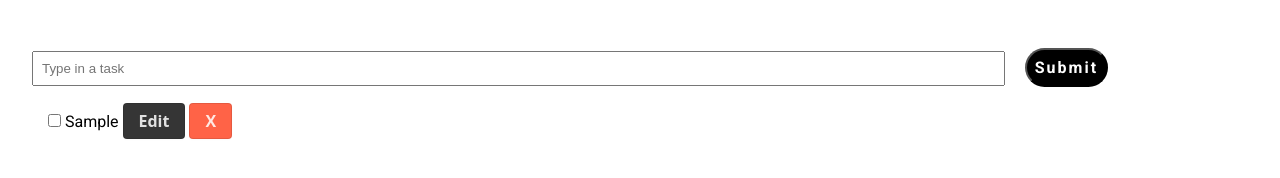
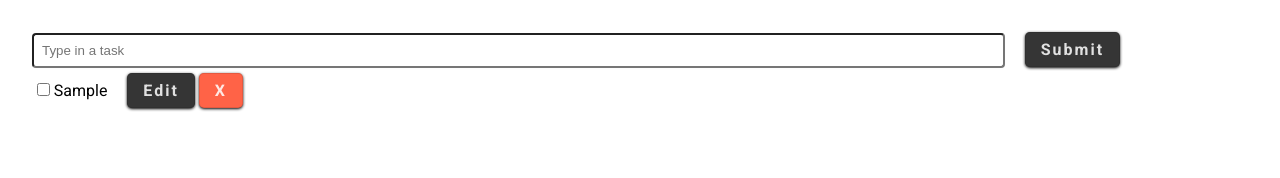
Before and after one commit to kvlasic/to-do-list, a plain HTML site: page index.html in a window 1280 px wide. Both pictures are taken after typing "Sample" into the empty fields and a click on the input "Submit". Drawn offline with Linux system fonts and the light colour scheme.

Commit message:
changed style on all the buttons and input

```diff
--- a/styles.css
+++ b/styles.css
@@ -7,6 +7,7 @@
 
 body {
     font-family: 'Roboto', sans-serif;
+    font-size: 16px;
     padding: 2rem;
 }
 
@@ -18,73 +19,38 @@ li {
     padding-left: 1rem;
 }
 
-.task-input {
+.task-input,
+#newText {
     padding: 0.5rem;
 }
 
-.submit {
-    background-color: black;
-    border-radius: 2rem;
-    color: white;
+.submit,
+.delete-button,
+.edit-button,
+.save-button {
+    background-color: rgb(53, 53, 53);
+    border: 1px solid rgba(0, 0, 0, 0.1);
+    border-radius: 0.3rem;
+    box-shadow: rgba(0, 0, 0, 1) 0 1px 3px 0;
+    color: rgba(255, 255, 255, 0.85);
+    font-size: 16px;
     font-family: 'Roboto', sans-serif;
     font-size: 1rem;
     font-weight: bold;
-    margin: 1rem;
-    padding: 0.5rem;
+    padding: calc(.5rem - 1px) calc(1rem - 1px);
     letter-spacing: 2px;
+    cursor: pointer;
+    width: auto;
+}
+
+.submit,
+.save-button,
+.edit-button {
+    margin-left: 1rem;
 }
 
 .delete-button {
     background-color: rgba(255, 99, 71, 1);
-}
-
-.edit-button {
-    background-color: rgb(53, 53, 53);
-}
-
-.delete-button,
-.edit-button {
-    align-items: center;
-    border: 1px solid rgba(0, 0, 0, 0.1);
-    border-radius: .25rem;
-    box-shadow: rgba(0, 0, 0, 0.02) 0 1px 3px 0;
-    box-sizing: border-box;
-    color: rgba(255, 255, 255, 0.85);
-    cursor: pointer;
-    display: inline-flex;
-    font-family: system-ui, -apple-system, system-ui, "Helvetica Neue", Helvetica, Arial, sans-serif;
-    font-size: 16px;
-    font-weight: 600;
-    justify-content: center;
-    line-height: 1.25;
-    padding: calc(.5rem - 1px) calc(1rem - 1px);
-    position: relative;
-    text-decoration: none;
-    transition: all 250ms;
-    user-select: none;
-    -webkit-user-select: none;
-    touch-action: manipulation;
-    vertical-align: baseline;
-    width: auto;
-}
-
-.delete-button:hover,
-.delete-button:focus {
-    border-color: rgba(0, 0, 0, 0.15);
-    box-shadow: rgba(0, 0, 0, 0.1) 0 4px 12px;
-    color: rgba(0, 0, 0, 0.65);
-}
-
-.delete-button:hover {
-    transform: translateY(-1px);
-}
-
-.delete-button:active {
-    background-color: #ff0000;
-    border-color: rgba(0, 0, 0, 0.15);
-    box-shadow: rgba(0, 0, 0, 0.06) 0 2px 4px;
-    color: rgba(0, 0, 0, 0.65);
-    transform: translateY(0);
 }
 
 #taskInput {
@@ -98,3 +64,13 @@ li {
     opacity: 0.3;
     text-decoration: line-through;
 }
+
+input {
+    border-radius: .25rem;
+    box-shadow: rgba(0, 0, 0, 0.02) 0 1px 3px 0;
+    box-sizing: border-box;
+}
+
+ul li {
+    padding: 0.3rem;
+}
```
